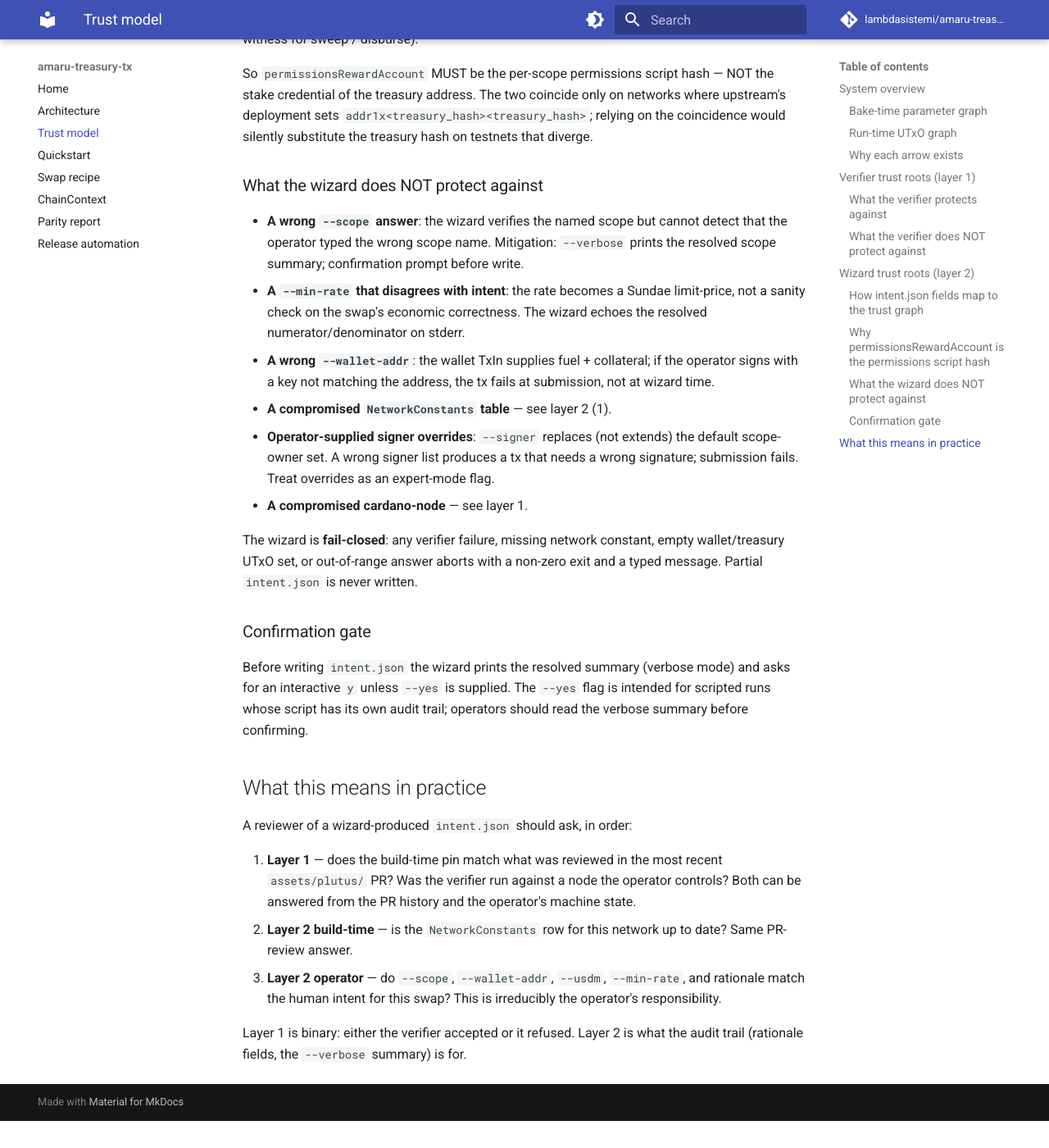
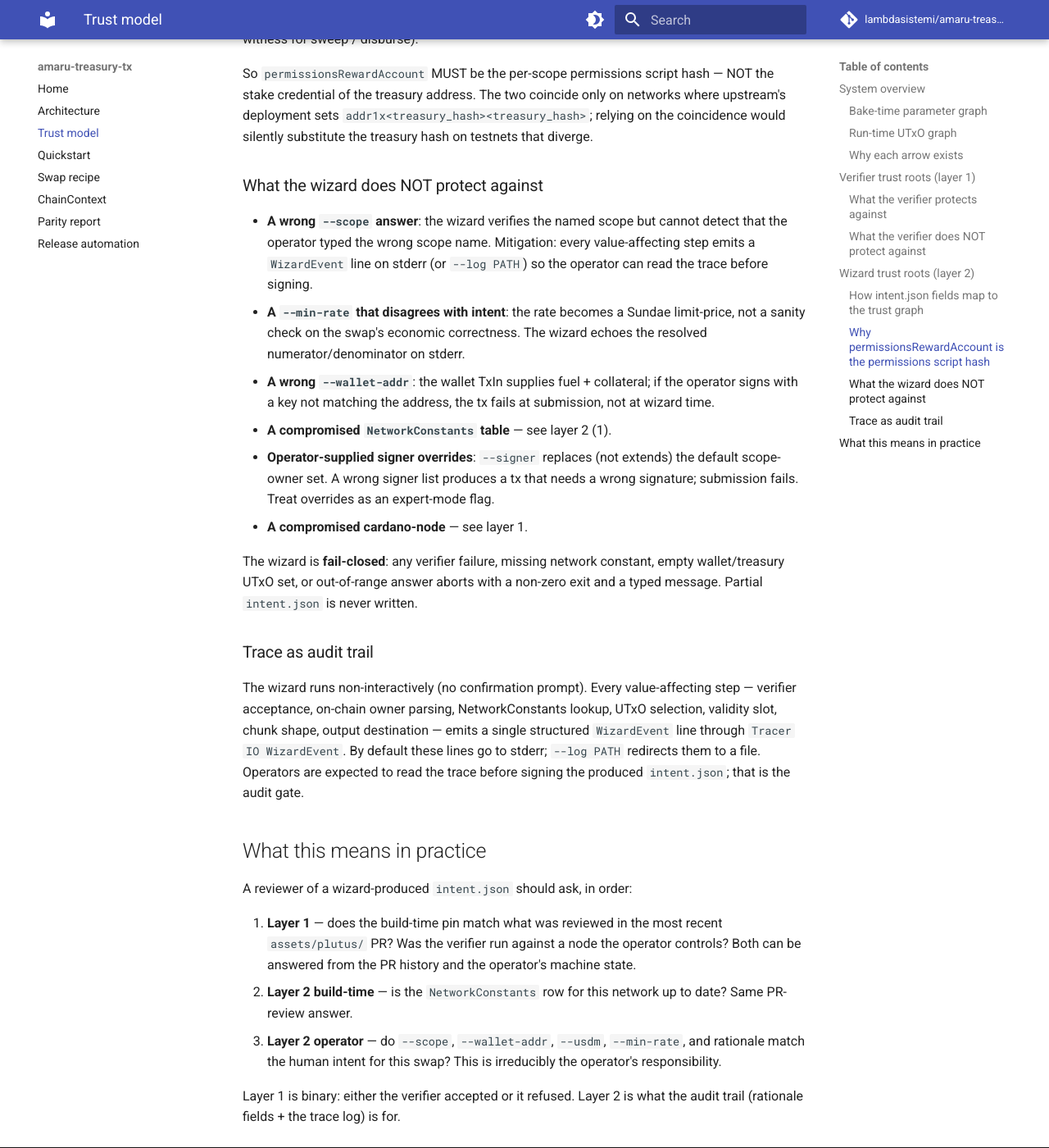
Before and after one commit to lambdasistemi/amaru-treasury-tx, an MkDocs documentation site: the page built from docs/trust-model.md, in a window 1280 px wide and 1400 px high, scrolled down 5455 px. Shown: the whole window at 82% size. Built offline with MkDocs 1.6.1 and Material for MkDocs 9.7.7, drawn with Linux system fonts in a browser that asks for light colours; comment, search, counter and statistics services are not loaded; before the commit the page ends 6822 px from its top, so only the background shows below that.

Commit message:
feat(002): tracer-driven step log + non-interactive wizard
Every value-affecting step in swap-wizard now emits a typed
WizardEvent through a Tracer IO WizardEvent. The events name
each input that flows into the produced intent.json:

  - WeNetwork name+magic (resolved global flags)
  - WeMetadata path        (file the verifier consumed)
  - WeRegistryVerified scope, treasuryAddress, treasuryScriptHash,
    registryPolicyId, permissionsRewardAccount
    (the chain-anchored hashes the wizard commits to)
  - WeOwners core/ops/network_compliance/middleware
    (key hashes parsed from the on-chain Scopes datum)
  - WeNetworkConstants swapOrder, usdmPolicy, usdmToken, sundaeFee
    (build-time curated row, NOT verified against chain)
  - WeWalletUtxosQueried / WeTreasuryUtxosQueried
    (counts surfaced by wrapping ResolverEnv with traceResolverEnv)
  - WeWalletUtxoSelected / WeTreasuryUtxosSelected + leftover
  - WeTipRead / WeValidityComputed (tip + delta = upperBound)
  - WeChunksComputed total/chunkSize/full/remainder
  - WeIntentReady (Nothing = stdout, Just path = file)
  - WeAborted msg on any failure, with typed exit 3

CLI changes:

  - --out PATH is now optional; absent = stdout.
  - --log PATH new flag: redirect trace output to a file
    (default = stderr).
  - --yes, --dry-run, --verbose, --force removed. The wizard
    is non-interactive: every input is a flag, the trace log
    IS the audit trail, --out gets overwritten without asking.

Also adds Amaru.Treasury.Tx.SwapWizard.Trace exposing
WizardEvent + renderEvent + a small eventTracer combinator
(text sink -> typed sink). Uses contra-tracer (already in the
transitive dep closure via cardano-node-clients).

FR-013, FR-014, the trust-model 'confirmation gate' section,
and the quickstart's exit-code table updated to match.

```diff
--- a/docs/trust-model.md
+++ b/docs/trust-model.md
@@ -219,8 +219,9 @@ testnets that diverge.
 
 - **A wrong `--scope` answer**: the wizard verifies the named
   scope but cannot detect that the operator typed the wrong
-  scope name. Mitigation: `--verbose` prints the resolved scope
-  summary; confirmation prompt before write.
+  scope name. Mitigation: every value-affecting step emits a
+  `WizardEvent` line on stderr (or `--log PATH`) so the
+  operator can read the trace before signing.
 - **A `--min-rate` that disagrees with intent**: the rate
   becomes a Sundae limit-price, not a sanity check on the
   swap's economic correctness. The wizard echoes the resolved
@@ -240,13 +241,16 @@ network constant, empty wallet/treasury UTxO set, or out-of-range
 answer aborts with a non-zero exit and a typed message. Partial
 `intent.json` is never written.
 
-### Confirmation gate
+### Trace as audit trail
 
-Before writing `intent.json` the wizard prints the resolved
-summary (verbose mode) and asks for an interactive `y` unless
-`--yes` is supplied. The `--yes` flag is intended for scripted
-runs whose script has its own audit trail; operators should read
-the verbose summary before confirming.
+The wizard runs non-interactively (no confirmation prompt). Every
+value-affecting step — verifier acceptance, on-chain owner
+parsing, NetworkConstants lookup, UTxO selection, validity slot,
+chunk shape, output destination — emits a single structured
+`WizardEvent` line through `Tracer IO WizardEvent`. By default
+these lines go to stderr; `--log PATH` redirects them to a file.
+Operators are expected to read the trace before signing the
+produced `intent.json`; that is the audit gate.
 
 ## What this means in practice
 
@@ -265,5 +269,5 @@ order:
    responsibility.
 
 Layer 1 is binary: either the verifier accepted or it refused.
-Layer 2 is what the audit trail (rationale fields, the
-`--verbose` summary) is for.
+Layer 2 is what the audit trail (rationale fields + the trace
+log) is for.
```
Also changed, not shown: specs/002-swap-wizard/quickstart.md (+18 -18 lines), specs/002-swap-wizard/spec.md (+14 -10 lines), 3 other files.
